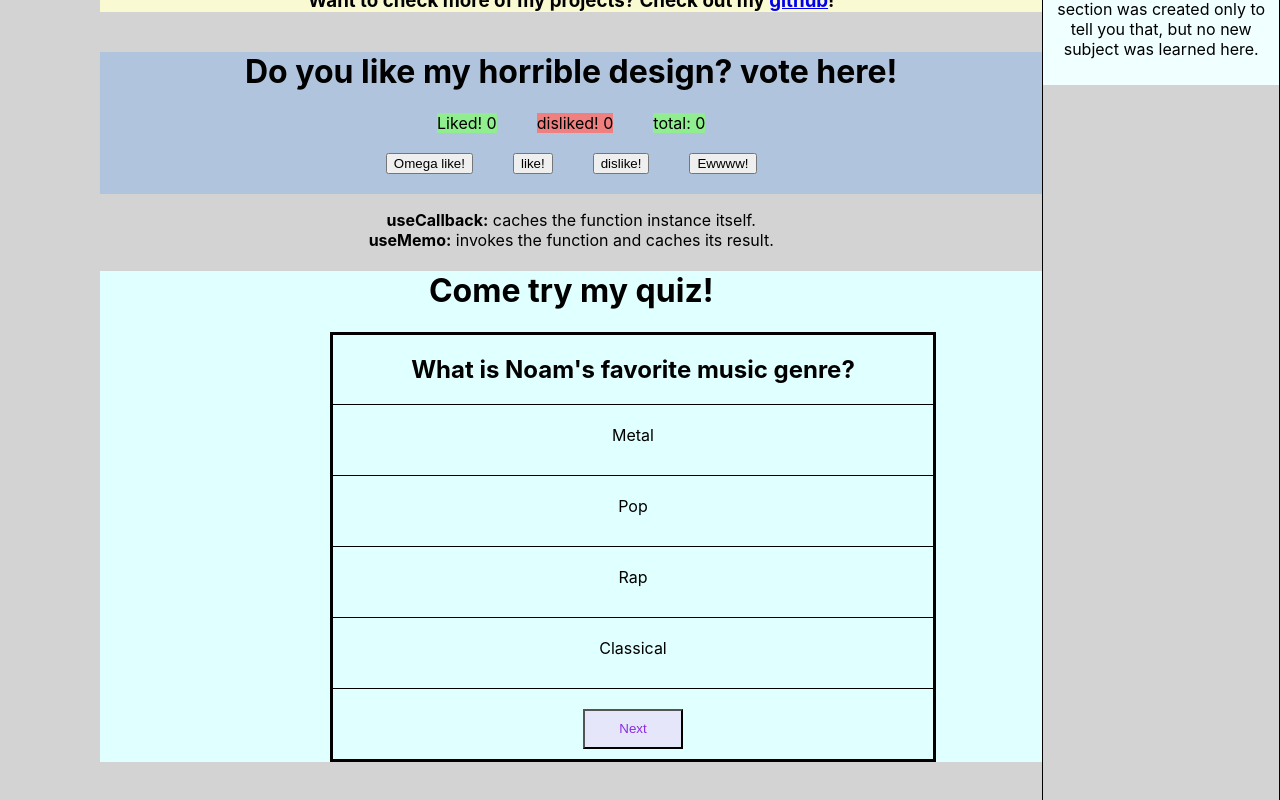
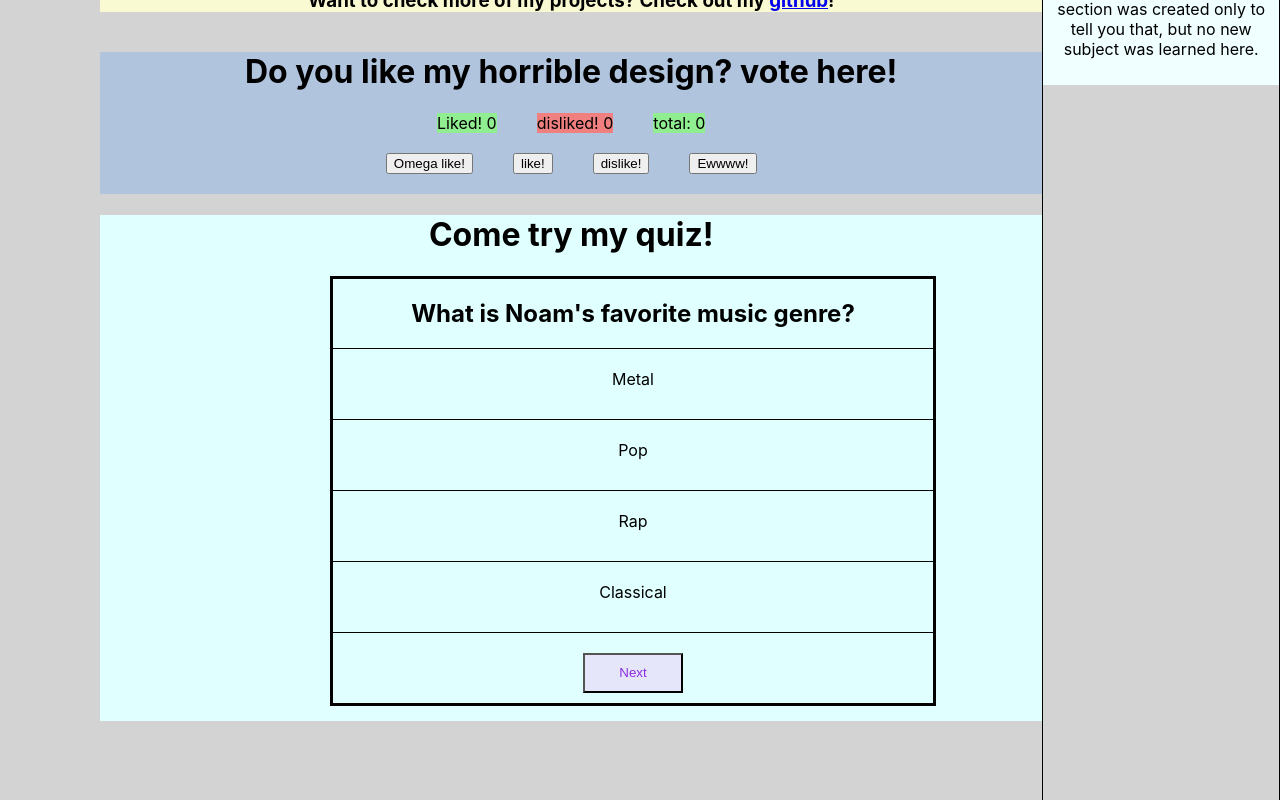
Before and after one commit to Noam-Musba/Noams-Page, a React (Create React App) app: page / in a window 1280 px wide. Shown: the part 864-1664 px from the top of the page. Built offline with nearby package versions, Linux system fonts and the light colour scheme.

Commit message:
cursor change on quiz
when mouse hover above the quiz possibilities, it changes to a "pointer".
also, cleanup of unwanted code.

```diff
--- a/src/components/Main.js
+++ b/src/components/Main.js
@@ -10,13 +10,16 @@ function Main() {
       <About />
       <Skills />
       <LikeDislike />
-      <p>
-        <b>useCallback:</b> caches the function instance itself.<br />
-        <b>useMemo:</b> invokes the function and caches its result.
-      </p>
       <Quiz />
     </div>
   )
 }
 
+/**
+ * <p>
+        <b>useCallback:</b> caches the function instance itself.<br />
+        <b>useMemo:</b> invokes the function and caches its result.
+      </p>
+ */
+
 export default Main
--- a/src/components/Quiz.js
+++ b/src/components/Quiz.js
@@ -72,6 +72,7 @@ function Quiz() {
               borderTop: "1px solid black",
               height: "50px",
               paddingTop: "20px",
+              cursor: "pointer",
             }}
             key={index}
             onClick={() => handleChosenOption(index)}
@@ -92,6 +93,7 @@ function Quiz() {
               height: "40px",
               color: "blueviolet",
               backgroundColor: "lavender",
+              cursor: "pointer"
             }}
             onClick={handleNextQuestion}
           >
@@ -103,7 +105,7 @@ function Quiz() {
   };
 
   return (
-    <div style={{ backgroundColor: "lightcyan" }}>
+    <div style={{ backgroundColor: "lightcyan", paddingBottom: "15px" }}>
       <h1>Come try my quiz!</h1>
       {questionNumber < questions.length ? (
         renderQuestion()
```
